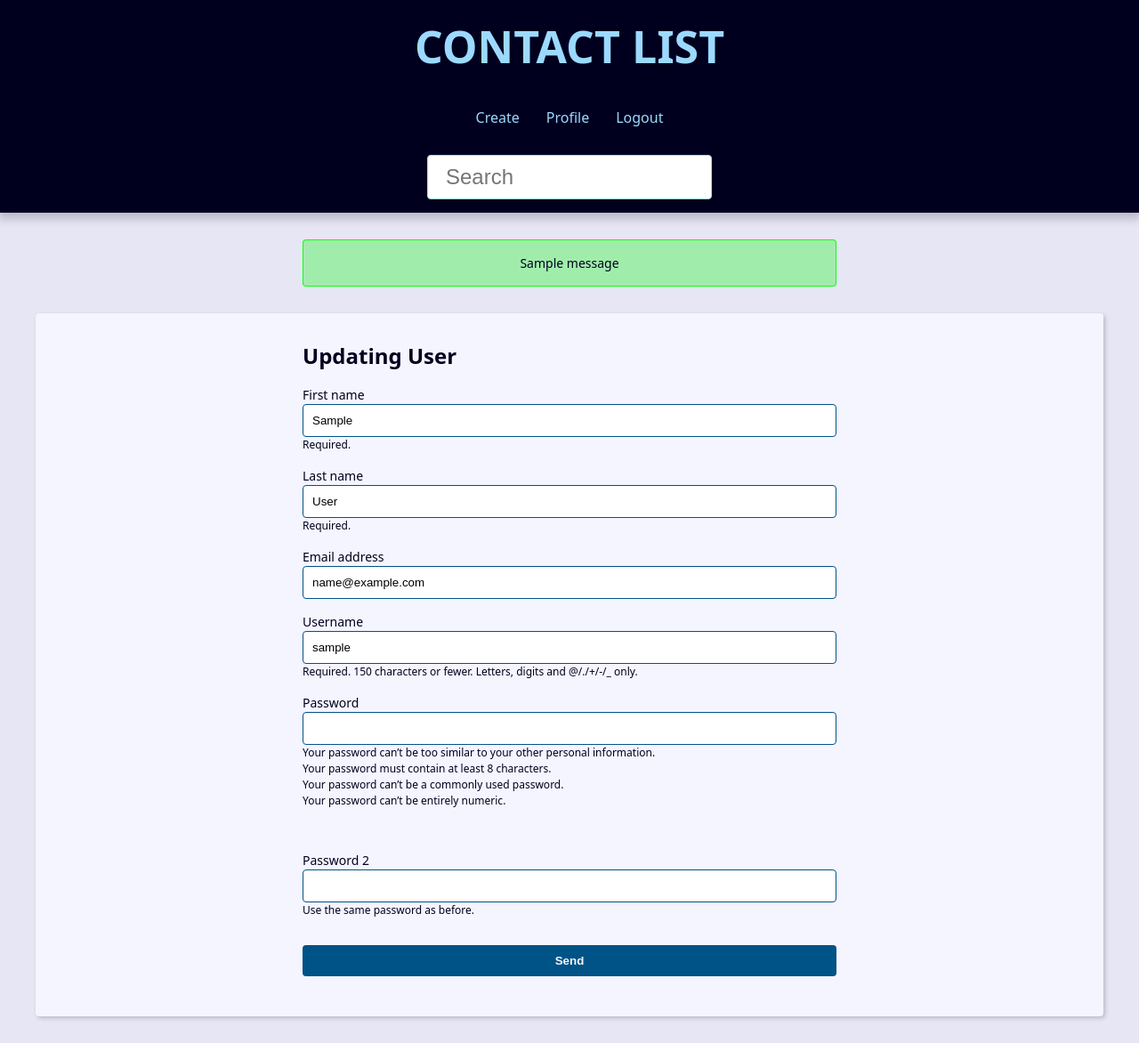
After one commit to Joao-sl/agenda-django, a Django app: page /user/update/ in a window 1280 px wide. The commit adds this page. Shown: the whole page at 89% size. Run offline with Django 5.2, Linux system fonts and the light colour scheme; a user stored in the database is signed in; tables that the repository leaves empty hold one stand-in row (values such as "Sample post"); one stand-in notice (Sample message) is shown.

Commit message:
A-479 to A-498

```diff
--- a/base_static/global/css/style.css
+++ b/base_static/global/css/style.css
@@ -239,6 +239,10 @@ svg {
   border: 1px solid rgba(255, 255, 0, 90%);
 }
 
+.message.info {
+  background: rgba(0, 0, 255, 0.3);
+  border: 1px solid rgba(0, 0, 255, 0);
+}
 .form-wrapper {
   max-width: 60rem;
   margin: var(--spacing) auto;
@@ -312,3 +316,23 @@ svg {
   filter: brightness(80%);
   box-shadow: 0 0 5px var(--link-dark-color);
 }
+
+.contact-links {
+  margin-block: calc(var(--small-font-size) * 2);
+  display: flex;
+  align-items: center;
+  gap: 0 var(--spacing);
+}
+
+.btn-link {
+  font-size: var(--small-font-size);
+  text-decoration: none;
+  font-weight: bold;
+  padding: 1rem;
+  display: block;
+  line-height: var(--small-font-size);
+}
+
+.btn-delete {
+  background: tomato;
+}
--- a/base_templates/global/base.html
+++ b/base_templates/global/base.html
@@ -5,6 +5,7 @@
 </head>
 <body>
   {% include 'global/partials/_header.html' %}
+  {% include 'global/partials/_messages.html' %}
 
   <main class="content">
     {% block content %}{% endblock content %}
--- a/base_templates/global/partials/_header.html
+++ b/base_templates/global/partials/_header.html
@@ -4,18 +4,27 @@
         CONTACT LIST
       </a>
     </h1>
+
     <nav class="menu">
       <ul class="menu-list">
+        {% if user.is_authenticated %}
         <li class="menu-item">
-          <a href="" class="menu-link">
-            LINK
-          </a>
+          <a href="{% url "contact:create" %}" class="menu-link">Create</a>
         </li>
         <li class="menu-item">
-          <a href="" class="menu-link">
-            LINK 2
-          </a>
+          <a href="{% url "contact:user_update" %}" class="menu-link">Profile</a>
         </li>
+        <li class="menu-item">
+          <a href="{% url "contact:logout" %}" class="menu-link">Logout</a>
+        </li>
+        {% else %}
+        <li class="menu-item">
+          <a href="{% url "contact:login" %}" class="menu-link">Login</a>
+        </li>
+        <li class="menu-item">
+          <a href="{% url "contact:register" %}" class="menu-link">Register</a>
+        </li>
+        {% endif %}
       </ul>
     </nav>
 
--- /dev/null
+++ b/base_templates/global/partials/_messages.html
@@ -0,0 +1,7 @@
+{% if messages %}
+  {% for message in messages %}
+    <div class="message {{ message.tags }}">
+      {{ message }}
+    </div>
+  {% endfor %}
+{% endif %}
--- /dev/null
+++ b/contact/forms.py
@@ -0,0 +1,139 @@
+from django import forms
+from django.core.exceptions import ValidationError
+from django.contrib.auth.forms import UserCreationForm
+from django.contrib.auth.models import User
+from django.contrib.auth import password_validation
+from . import models
+
+
+class ContactForm(forms.ModelForm):
+    picture = forms.ImageField(required=False,
+                               widget=forms.FileInput
+                               (attrs={'accept': 'image/*'}))
+
+    class Meta:
+        model = models.Contact
+        fields = ('first_name', 'last_name', 'phone',
+                  'email', 'description', 'category', 'picture')
+
+    def clean(self):
+        cleaned_data = self.cleaned_data
+        first_name = cleaned_data.get('first_name')
+        last_name = cleaned_data.get('last_name')
+
+        if first_name == last_name:
+            msg = ValidationError('Last Name cant be equal First Name',
+                                  code='invalid')
+
+            self.add_error('last_name', msg)
+
+        return super().clean()
+
+    def clean_first_name(self):
+        first_name = self.cleaned_data.get('first_name')
+
+        if first_name == 'Test':
+            self.add_error('first_name', ValidationError(
+                'First Name cant be test', code='invalid'))
+
+        return first_name
+
+
+class RegisterForm(UserCreationForm):
+    usable_password = None
+    first_name = forms.CharField(required=True, min_length=3,)
+    last_name = forms.CharField(required=True, min_length=3,)
+    email = forms.EmailField(required=True, min_length=3,)
+
+    class Meta:
+        model = User
+        fields = ('first_name', 'last_name', 'email',
+                  'username', 'password1', 'password2',)
+
+    def clean_email(self):
+        email = self.cleaned_data.get('email')
+
+        if User.objects.filter(email=email).exists():
+            self.add_error('email', ValidationError(
+                'The email has already been registered, try another',
+                code='invalid'))
+        return email
+
+
+class RegisterUpdateForm(forms.ModelForm):
+    first_name = forms.CharField(
+        min_length=3,
+        max_length=25,
+        required=True,
+        help_text='Required.',
+        error_messages={'min_length': 'Please, add more than 2 letters.'})
+
+    last_name = forms.CharField(
+        min_length=3,
+        max_length=25,
+        required=True,
+        help_text='Required.')
+
+    password1 = forms.CharField(
+        label="Password",
+        strip=False,
+        widget=forms.PasswordInput(attrs={"autocomplete": "new-password"}),
+        help_text=password_validation.password_validators_help_text_html(),
+        required=False,)
+
+    password2 = forms.CharField(
+        label="Password 2",
+        strip=False,
+        widget=forms.PasswordInput(attrs={"autocomplete": "new-password"}),
+        help_text='Use the same password as before.',
+        required=False,)
+
+    class Meta:
+        model = User
+        fields = ('first_name', 'last_name', 'email', 'username',)
+
+    def clean_email(self):
+        email = self.cleaned_data.get('email')
+        current_email = self.instance.email
+
+        if current_email != email:
+            if User.objects.filter(email=email).exists():
+                self.add_error('email', ValidationError(
+                    'The email has already been registered, try another',
+                    code='invalid'))
+        return email
+
+    def save(self, commit=True):
+        cleaned_data = self.cleaned_data
+        user = super().save(commit=False)
+
+        password = self.cleaned_data.get('password1')
+
+        if password:
+            user.set_password(password)
+
+        if commit:
+            user.save()
+
+        return user
+
+    def clean(self):
+        password1 = self.cleaned_data.get('password1')
+        password2 = self.cleaned_data.get('password2')
+
+        if password1 or password2:
+            if password1 != password2:
+                self.add_error('password2', ValidationError(
+                    'Passwords Mismatched'))
+        return super().clean()
+
+    def clean_password1(self):
+        password1 = self.cleaned_data.get('password1')
+
+        if password1:
+            try:
+                password_validation.validate_password(password1)
+            except ValidationError as errors:
+                self.add_error('password1', ValidationError(errors))
+
+        return password1
--- a/contact/models.py
+++ b/contact/models.py
@@ -19,7 +19,7 @@ class Contact(models.Model):
     first_name = models.CharField(max_length=25)
     last_name = models.CharField(max_length=50, blank=True)
     phone = models.CharField(max_length=15)
-    email = models.CharField(max_length=254, blank=True)
+    email = models.EmailField(max_length=254, blank=True)
     created_date = models.DateTimeField(default=timezone.now)
     description = models.TextField(blank=True)
     show = models.BooleanField(default=True)
--- /dev/null
+++ b/contact/templates/contact/partials/_user-form.html
@@ -0,0 +1,38 @@
+<form
+action="{{ form_action }}"
+method="POST"
+>
+{% csrf_token %}
+
+<div class="form-content">
+
+  {% for field in form %}
+    <div class="form-group">
+      <label for="{{ field.id_for_label }}">{{ field.label }}</label>
+      {{ field }}
+      {{ field.errors }}
+
+      {% if field.help_text %}
+        <p class="help-text">{{ field.help_text }}</p>
+      {% endif %}
+    </div>
+  {% endfor %}
+</div>
+
+{% if form.non_field_errors %}
+  <div class="form-content">
+    <div class="form-group">
+      <div class="message error">
+        {{ form.non_field_errors }}
+      </div>
+    </div>
+  </div>
+{% endif %}
+
+<div class="form-content">
+  <div class="form-group">
+    <button class="btn" type="submit">Send</button>
+  </div>
+</div>
+
+</form>
--- /dev/null
+++ b/contact/templates/contact/user_update.html
@@ -0,0 +1,10 @@
+{% extends 'global/base.html' %}
+
+{% block content %}
+  <div class="form-wrapper">
+
+    <h2>Updating User</h2>
+
+    {% include "contact/partials/_user-form.html" %}
+  </div>
+{% endblock content %}
--- a/contact/urls.py
+++ b/contact/urls.py
@@ -1,5 +1,6 @@
 from django.urls import path
 from contact import views
+
 
 app_name = 'contact'
 
@@ -10,7 +11,11 @@ urlpatterns = [
     # Contact CRUD
     path('contact/<int:contact_id>/detail/', views.contact, name='contact'),
     path('contact/create/', views.create, name='create'),
-    # path('contact/<int:contact_id>/update/', views.contact, name='contact'),
-    # path('contact/<int:contact_id>/delete/', views.contact, name='contact'),
+    path('contact/<int:contact_id>/update/', views.update, name='update'),
+    path('contact/<int:contact_id>/delete/', views.delete, name='delete'),
 
+    path('user/create/', views.register, name='register'),
+    path('user/login/', views.login_view, name='login'),
+    path('user/logout/', views.logout_view, name='logout'),
+    path('user/update/', views.user_update, name='user_update'),
 ]
--- a/contact/views/__init__.py
+++ b/contact/views/__init__.py
@@ -1,2 +1,3 @@
 from .contact_views import *
 from .contact_forms import *
+from .user_forms import *
--- /dev/null
+++ b/contact/views/user_forms.py
@@ -0,0 +1,56 @@
+# type:ignore
+from django.shortcuts import render, redirect
+from django.contrib import messages
+from contact.forms import RegisterForm, RegisterUpdateForm
+from django.contrib.auth.forms import AuthenticationForm
+from django.contrib.auth.decorators import login_required
+from django.contrib import auth
+
+
+def register(request):
+    form = RegisterForm(request.POST)
+
+    if form.is_valid():
+        form.save()
+        messages.success(request, 'User Registered')
+        return redirect('contact:index')
+
+    return render(request, 'contact/register.html', {'form': form})
+
+
+@login_required(login_url='contact:login')
+def logout_view(request):
+    auth.logout(request)
+    return redirect('contact:login')
+
+
+@login_required(login_url='contact:login')
+def user_update(request):
+    form = RegisterUpdateForm(instance=request.user)
+
+    if request.method != 'POST':
+        return render(request, 'contact/user_update.html', {'form': form})
+
+    form = RegisterUpdateForm(data=request.POST, instance=request.user)
+
+    if not form.is_valid():
+        return render(request, 'contact/user_update.html', {'form': form})
+
+    form.save()
+    return redirect('contact:user_update')
+
+
+def login_view(request):
+    form = AuthenticationForm(request,)
+
+    if request.method == 'POST':
+        form = AuthenticationForm(request, data=request.POST)
+
+        if form.is_valid():
+            user = form.get_user()
+            messages.success(request, 'Successfully logged')
+            auth.login(request, user)
+            return redirect('contact:index')
+        messages.error(request, 'Invalid Username or Password')
+
+    return render(request, 'contact/login.html', {'form': form})
```
Also changed, not shown: contact/templates/contact/contact.html (+23 -0 lines), contact/templates/contact/create.html (+18 -3 lines), contact/templates/contact/login.html (added, +18 -0 lines), contact/templates/contact/register.html (added, +10 -0 lines), contact/views/contact_forms.py (+57 -4 lines), contact/migrations/0006_alter_contact_email_alter_contact_picture.py (added).
